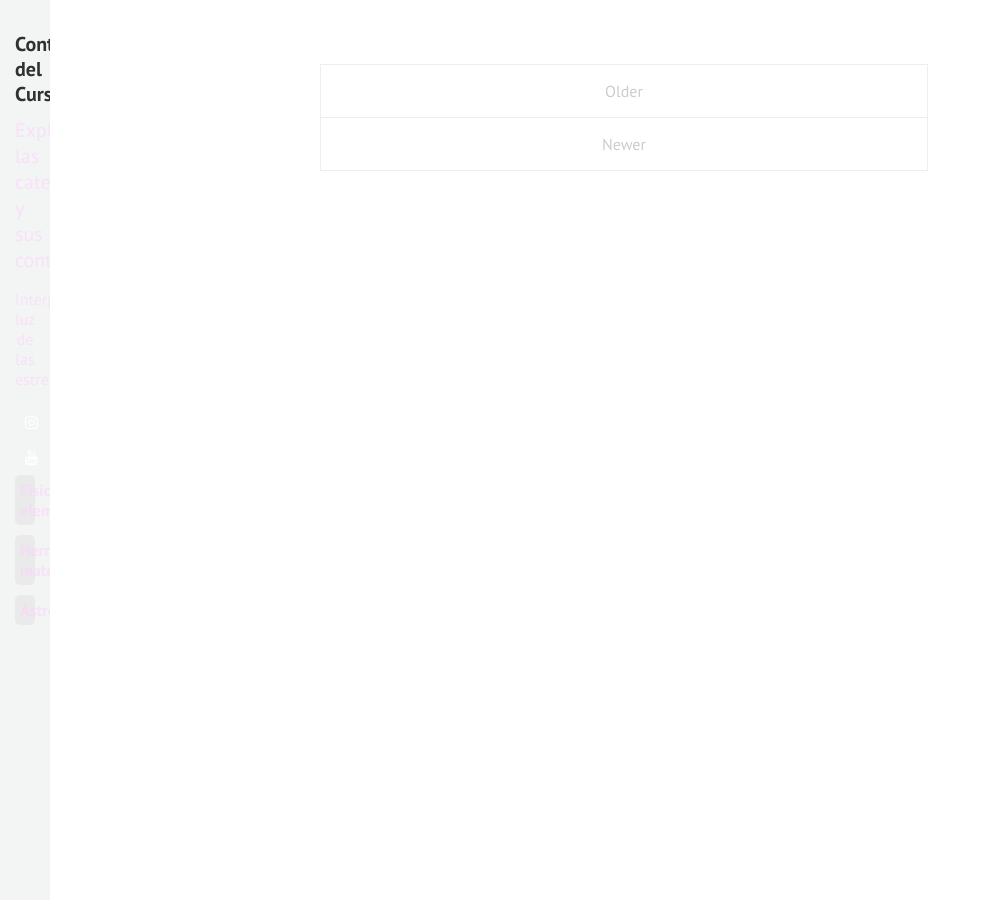
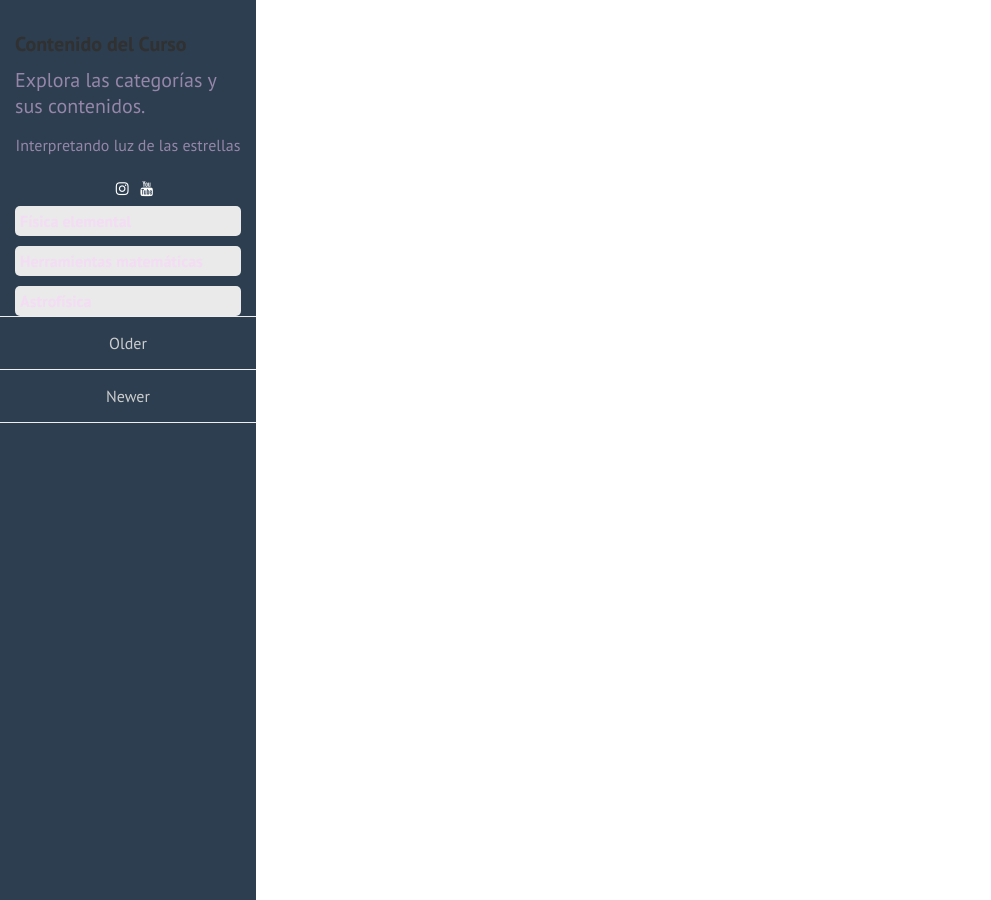
Before and after one commit to nicomedinap/Cursos, a Jekyll site: the page built from index.html, in a window 1280 px wide. Shown: the whole page, without its empty margins (0-991 px from the left). Built offline with Jekyll 4.4.1, drawn with Linux system fonts in a browser that asks for light colours.

Commit message:
Update sidebar.html

```diff
--- a/_includes/sidebar.html
+++ b/_includes/sidebar.html
@@ -28,8 +28,8 @@
 
     /* Sidebar styles */
     .sidebar {
-      width: 50px;
-      background-color: #f3f4f4;
+      width: 20%;  /* Cambié esto a 25% para que ocupe un cuarto de la página */
+      background-color: #2C3E50;
       padding: 15px;
       position: fixed;
       height: 100%;
@@ -115,7 +115,6 @@
       ></a>
     </center>
 
-
     <ul>
       <li>
         <div class="category">Física elemental</div>
@@ -137,14 +136,4 @@
       </li>
       <li>
         <div class="category">Astrofísica</div>
-        <ul class="subcategory">
-          <li><a href="notebook5.html">Pulsación estelar</a></li>
-          <li><a href="notebook5.html">Problema de los tres cuerpos</a></li>
-          <li><a href="notebook6.html">Lentes gravitatorias</a></li>
-        </ul>
-      </li>
-    </ul>
-
-
-  </div>
-</body>
+        <ul class="sub
```
